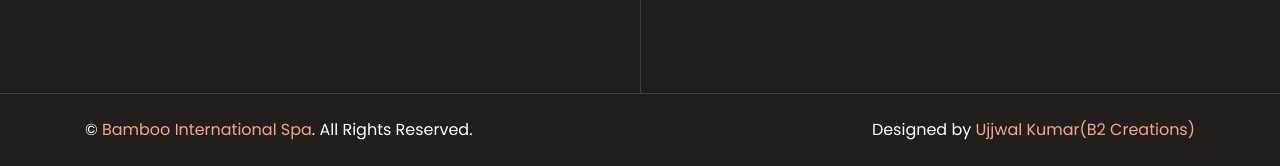
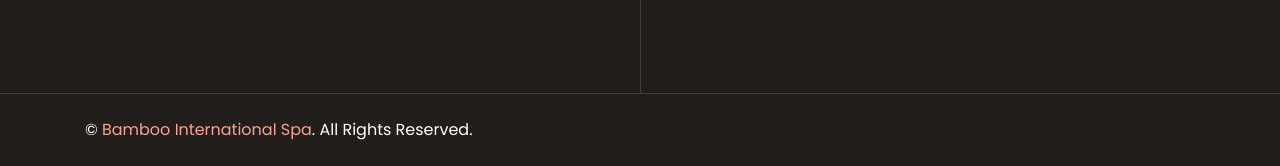
Before and after one commit to ujjwal0707/SPA, a plain HTML site: page about.html in a window 1280 px wide. Shown: the part 2021-2187 px from the top of the page. Drawn offline with nearby package versions, Linux system fonts and the light colour scheme.

Commit message:
Update about.html

```diff
--- a/about.html
+++ b/about.html
@@ -268,12 +268,7 @@
             </p>
           </div>
           <div class="col-md-6 text-center text-md-right">
-            <p class="m-0 text-white">
-              Designed by
-              <a href="https://www.linkedin.com/in/ujjwal-kumar-40aab31b3/"
-                >Ujjwal Kumar(B2 Creations)</a
-              >
-            </p>
+
           </div>
         </div>
       </div>
```
